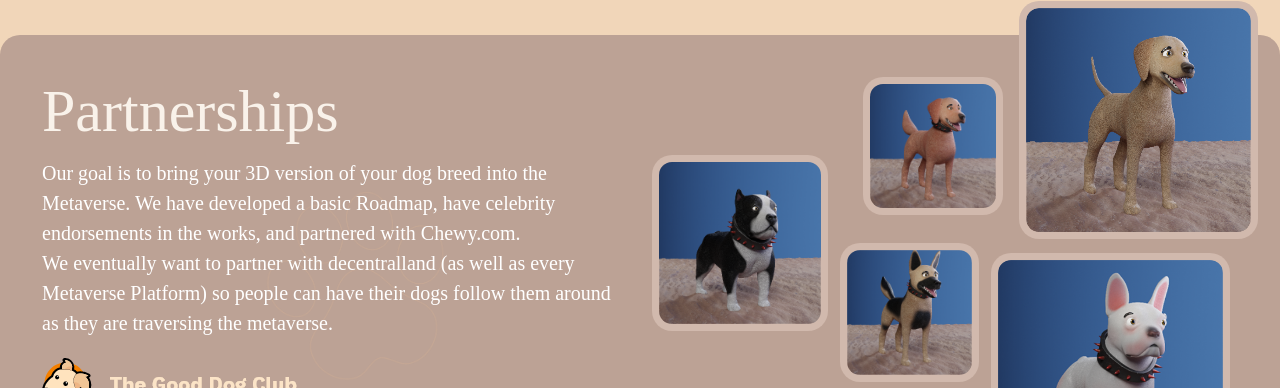
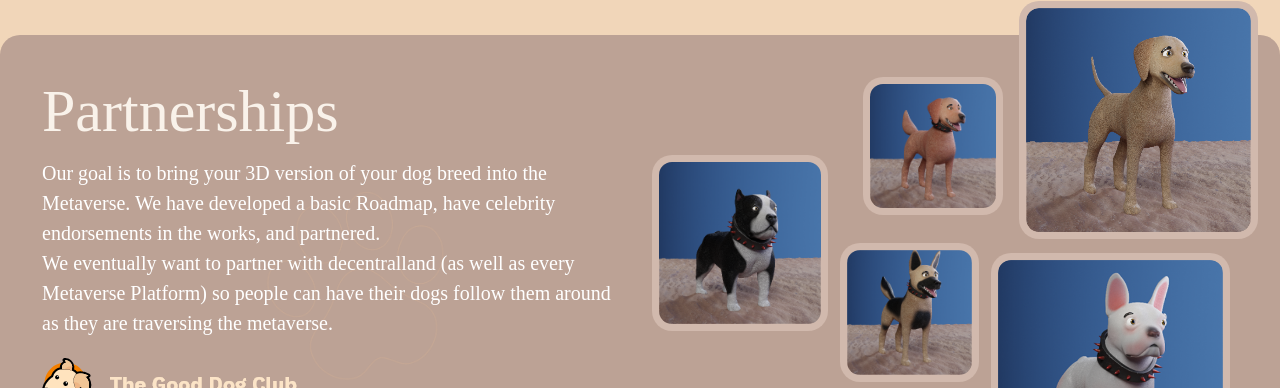
Before and after one commit to adam912913/TheGoodDogClubDapp, a React (Create React App) app in the folder client/: page / in a window 1280 px wide. Shown: the part 6736-7124 px from the top of the page. Built offline with nearby package versions, Linux system fonts and the light colour scheme.

Commit message:
update chewy

```diff
--- a/client/src/components/Partnerships.js
+++ b/client/src/components/Partnerships.js
@@ -10,7 +10,7 @@ const Partnerships = ({ children }) => {
           <Row>
             <Col md={6} sm={12} className="content_wrapper">
               <h2 className='title'>Partnerships</h2>
-              <p className='partnership_content'>Our goal is to bring your 3D version of your dog breed into the Metaverse. We have developed a basic Roadmap, have celebrity endorsements in the works, and partnered with Chewy.com.
+              <p className='partnership_content'>Our goal is to bring your 3D version of your dog breed into the Metaverse. We have developed a basic Roadmap, have celebrity endorsements in the works, and partnered.
                 <br />We eventually want to partner with decentralland (as well as every Metaverse Platform) so people can have their dogs follow them around as they are traversing the metaverse.</p>
               <div className='partnership_logo_wrapper'>
                 <img alt='' src={logo_title} height="52" className="chewy_tgdc_logo" />
```
